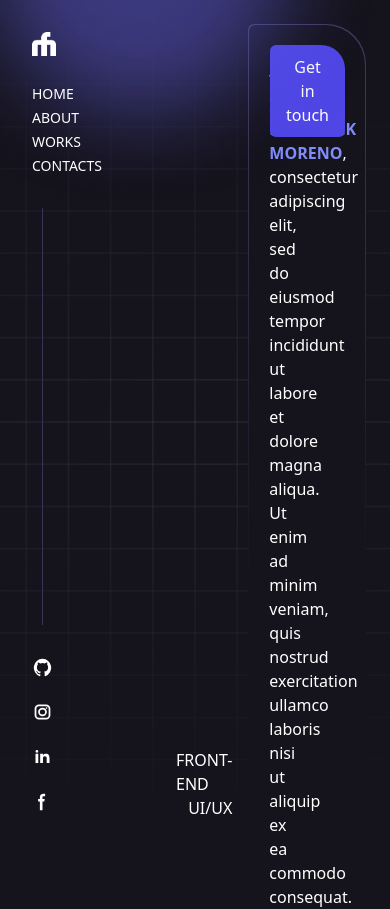
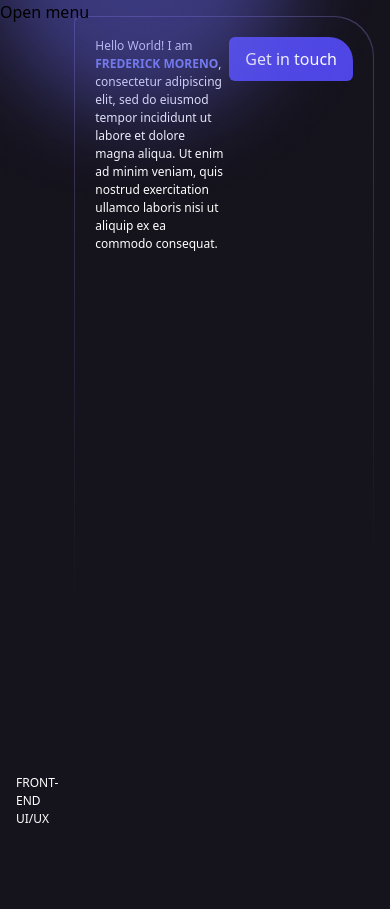
Before and after one commit to fwedwicc/FM-Portfolio, a React (Vite) app in the folder fm-portfolio/: page / in a window 390 px wide. After the commit the page ends 844 px from the top, so only its background shows below. Built offline with nearby package versions, Linux system fonts and the light colour scheme.

Commit message:
Modified the sidebar component and styles for responsiveness in mobiles

```diff
--- a/fm-portfolio/index.html
+++ b/fm-portfolio/index.html
@@ -1,4 +1,4 @@
-<!doctype html>
+<!DOCTYPE html>
 <html lang="en">
   <head>
     <meta charset="UTF-8" />
--- a/fm-portfolio/src/App.jsx
+++ b/fm-portfolio/src/App.jsx
@@ -5,11 +5,9 @@ export default function App() {
   return (
     <>
       {/* Sidebar Component */}
-      <aside className='fixed flex w-[7.5rem] h-screen flex-col py-8 px-8 justify-between z-10'>
-        <Sidebar />
-      </aside>
+      <Sidebar />
       {/* Hero Page */}
-      <main className='h-screen bg-grid bg-cover bg-center' id='home'>
+      <main className='h-screen bg-grid bg-contain bg-center bg-no-repeat' id='home'>
         <Hero />
       </main>
     </>
--- a/fm-portfolio/src/components/Hero.jsx
+++ b/fm-portfolio/src/components/Hero.jsx
@@ -6,8 +6,8 @@ const Hero = () => {
   return (
     <>
       <img src={glow01} alt="" className='absolute inset-0' />
-      <div className='pl-[11rem] h-full p-6 flex'>
-        <div className='w-[25rem] flex flex-col justify-end items-end pr-4 uppercase'>
+      <div className='lg:pl-[11rem] pl-[1rem] h-full lg:p-6 p-4 flex'>
+        <div className='w-[25rem] flex flex-col justify-end lg:items-end items-start pr-4 uppercase'>
           <h4 className="text-white">Front-end</h4>
           <h4 className="text-white">UI/UX</h4>
         </div>
--- a/fm-portfolio/src/components/Sidebar.jsx
+++ b/fm-portfolio/src/components/Sidebar.jsx
@@ -1,13 +1,25 @@
-import React from 'react';
+import React, { useState } from 'react';
 import logo from '../assets/FM-logo.png';
 import { Socials, navLinks } from '../constants';
 
 const Sidebar = () => {
+  const [isOpen, setIsOpen] = useState(false);
+
   return (
     <>
+      <button
+        className="lg:hidden fixed z-10"
+        onClick={() => setIsOpen(!isOpen)}
+      >
+        {isOpen ? 'Close menu' : 'Open menu'}
+      </button>
+      <aside className={`fixed lg:flex w-[12rem] h-screen flex-col py-8 px-8 backdrop-blur-lg lg:bg-transparent justify-between z-10 ${isOpen ? 'flex' : 'hidden'}`}>
         {/* Top Side / Logo & Navigations */}
         <div className='space-y-7'>
-        <img src={logo} alt="FM-logo" className='w-[1.5rem] h-[1.5rem]' />
+          <div className='flex justify-between items-center'>
+            <img src={logo} alt="FM-logo" className='lg:w-[1.5rem] lg:h-[1.5rem] w-[1rem] h-[1rem]' />
+            <button className='text-white lg:hidden' onClick={() => setIsOpen(!isOpen)}>x</button>
+          </div>
           <ul className='text-white text-sm uppercase space-y-1'>
             {navLinks.map((nav, index) => (
               <li key={index}>
@@ -17,15 +29,16 @@ const Sidebar = () => {
           </ul>
         </div>
         {/* Vertical Divider */}
-      <div className="border-l-[1px] ml-[10px] border-[#373357] h-full my-8"></div>
+        <div className="border-l-[1px] lg:ml-[10px] ml-[6px] border-[#373357] h-full my-8"></div>
         {/* Bottom Side / Socials */}
         <div className='flex flex-col gap-6'>
           {Socials.map((social, index) => (
             <a key={index} href={social.link} target="_blank" rel="noopener noreferrer">
-            <img src={social.icon} alt="social-icon" className="w-[1.3rem] h-[1.3rem]" />
+              <img src={social.icon} alt="social-icon" className="lg:w-[1.3rem] lg:h-[1.3rem] h-[0.9rem] w-[0.9rem]" />
             </a>
           ))}
         </div>
+      </aside >
     </>
   );
 };
--- a/fm-portfolio/src/constants/index.js
+++ b/fm-portfolio/src/constants/index.js
@@ -14,8 +14,8 @@ export const navLinks = [
     title: 'WORKS',
   },
   {
-    id: 'contacts',
-    title: 'CONTACTS',
+    id: 'contact',
+    title: 'CONTACT',
   },
 ]
 
--- a/fm-portfolio/src/index.css
+++ b/fm-portfolio/src/index.css
@@ -6,11 +6,14 @@
   html {
     @apply scroll-smooth;
   }
+  p, h4 {
+    @apply lg:text-[16px] text-[12px];
+  }
 }
 
 @layer components {
   .nav-link {
-    @apply items-center cursor-pointer flex w-32;
+    @apply items-center cursor-pointer flex w-32 lg:text-[16px] text-[12px];
     &:hover {
       @apply  font-bold gap-3;
     }
@@ -23,5 +26,14 @@
   .nav-link:hover:before {
     @apply w-20;
   }
-
+   /* default hover state
+   .nav-link {
+      @apply items-center cursor-pointer flex w-32 font-bold gap-3;
+    }
+    .nav-link:before {
+      @apply bg-white inline-block h-px w-20;
+      content: "";
+      transition: all .60s cubic-bezier(.25,.8,.25,1);
+    }
+    */
 }
```
Lines whose indentation alone changed are shown as unchanged.
